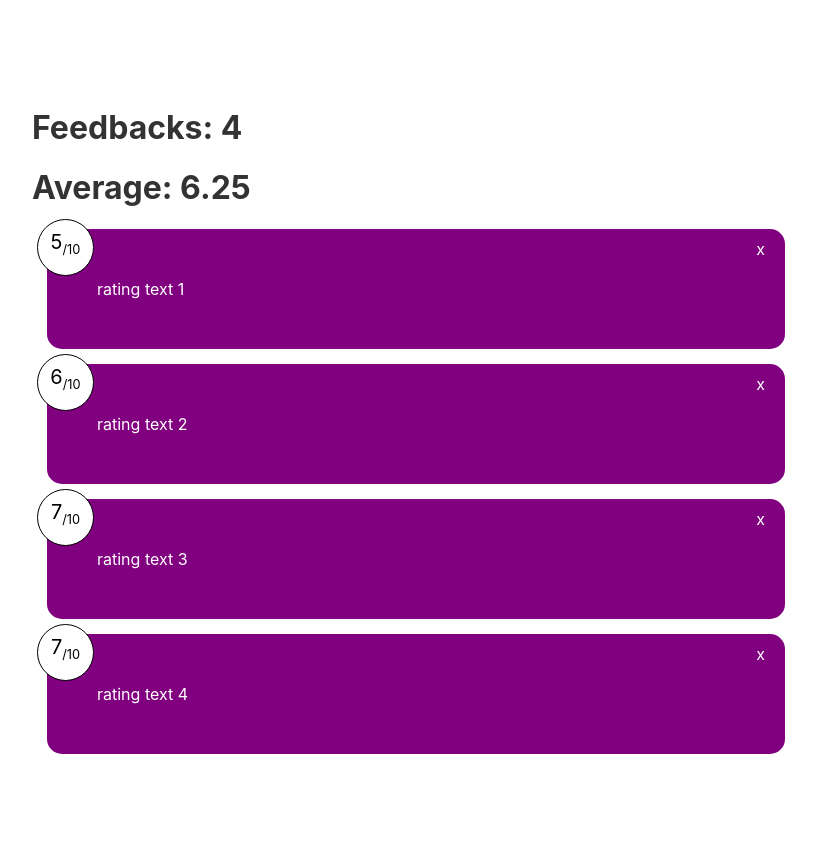
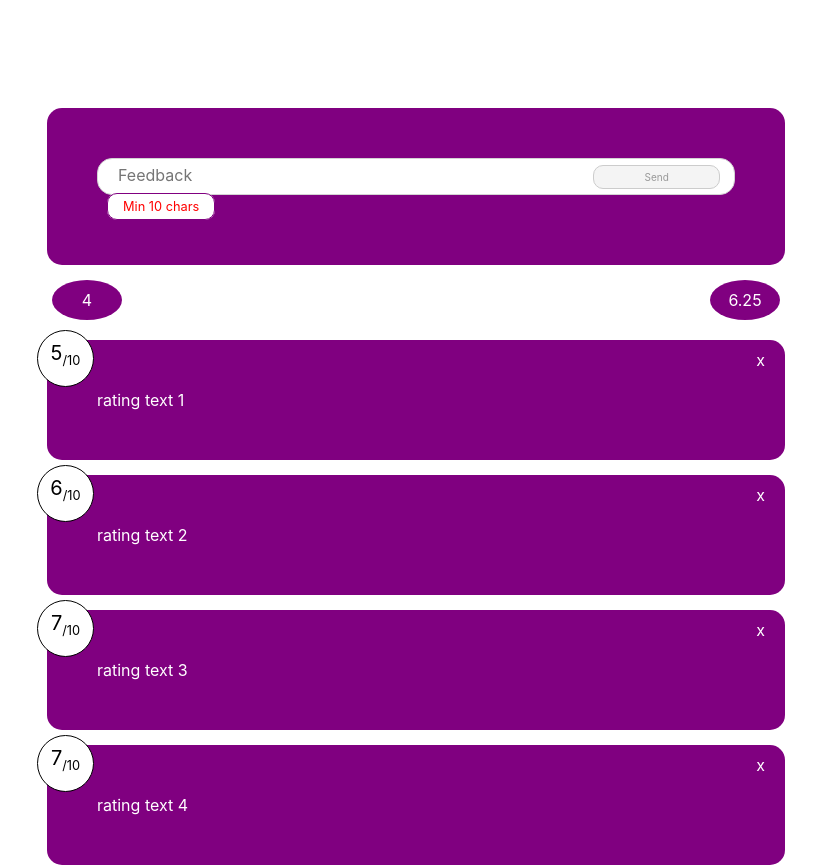
Before and after one commit to m-housni/feedback-app-with-svelte, a Svelte app: page / in a window 1280 px wide. Shown: the whole page, without its empty margins (224-1040 px from the left). Before the commit the page ends 800 px from the top, so only its background shows below. Built offline with nearby package versions, Linux system fonts and the light colour scheme.

Commit message:
added feedback form

```diff
--- a/public/global.css
+++ b/public/global.css
@@ -66,3 +66,31 @@ button:not(:disabled):active {
 button:focus {
 	border-color: #666;
 }
+
+.text-center {
+	text-align: center;
+}
+
+.float-left {
+	float: left;
+}
+
+.float-right {
+	float: right;
+}
+
+.space-around {
+	padding-bottom: 45px;;
+	padding-left: 20px;
+	padding-right: 20px;
+}
+
+.badge {
+	background-color: #800080;
+	color: #fff;
+	padding: 10px;
+	border-radius: 50%;
+	text-align: center;
+	display: block;
+	min-width: 50px;
+}
--- a/src/App.svelte
+++ b/src/App.svelte
@@ -1,5 +1,9 @@
 <script>
 	import FeedbackList from './components/FeedbackList.svelte'
+	import FeedbackForm from './components/FeedbackForm.svelte'
+  import Card from './components/Card.svelte'
+
+
 	let feedback = [
     {
       id: 1,
@@ -36,8 +40,20 @@
 </script>
 
 <main class="container">
-  <h1>Feedbacks: {count}</h1>
-  {#if feedback.length}<h1>Average: {avg.rating/feedback.length}</h1> {/if}
+
+  <FeedbackForm />
+
+  {#if count }
+  <div class="space-around">
+    <div class="float-left">
+      <span class="badge">{count}</span>
+    </div>
+    <div class="float-right">
+      <span class="badge">{avg.rating / count}</span>
+    </div>
+  </div>
+  {/if}
+
 	<FeedbackList feedback="{feedback}" on:delete-feedback={deleteFeedback}/>
 	<!--
 		Equivalent to:
--- /dev/null
+++ b/src/components/FeedbackForm.svelte
@@ -0,0 +1,68 @@
+<script>
+
+let btnDisabled = true
+
+const handleInput = (e) => {
+  let ln = e.target.value.trim().length
+  if(ln>=10) {
+    btnDisabled = false
+  } else {
+    btnDisabled = true
+  }
+}
+
+$: error = btnDisabled ? 'Min 10 chars' : false
+
+</script>
+
+<form>
+  <div class="input-group text-center">
+    <input type="text" placeholder="Feedback" on:input={handleInput}>
+    <button disabled={btnDisabled}>Send</button>
+  </div>
+  {#if error}<span class="error-badge">{error}</span>{/if}
+</form>
+
+<style>
+
+  .error-badge {
+    background: #fff;
+    color: red;
+    padding: 5px 15px;
+    border: 1px purple solid;
+    border-radius: 10px;
+    font-size:.8rem;
+    margin-left: 10px;
+
+  }
+
+  form {
+    background: purple;
+    padding: 50px 50px;
+    margin: 15px;
+    border-radius: 15px;
+  }
+
+  .input-group {
+    border-radius: 15px;
+    border: 1px lightgray solid;
+    background: #fff;
+  }
+
+  input {
+    min-width: 75%;
+    border: none;
+    margin: 0;
+  }
+
+  input:focus {
+    outline: none;
+  }
+
+  button {
+    padding: 5px 10px;
+    font-size: 10px;
+    border-radius: 10px;
+    width: 20%;
+  }
+</style>
```
Also changed, not shown: 1 other file (tests, documents, lock files or other folders).
